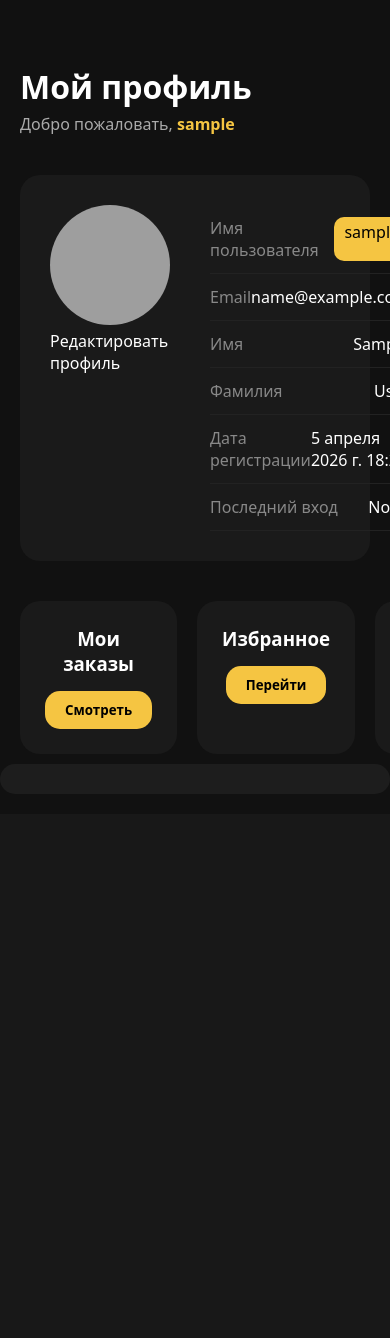
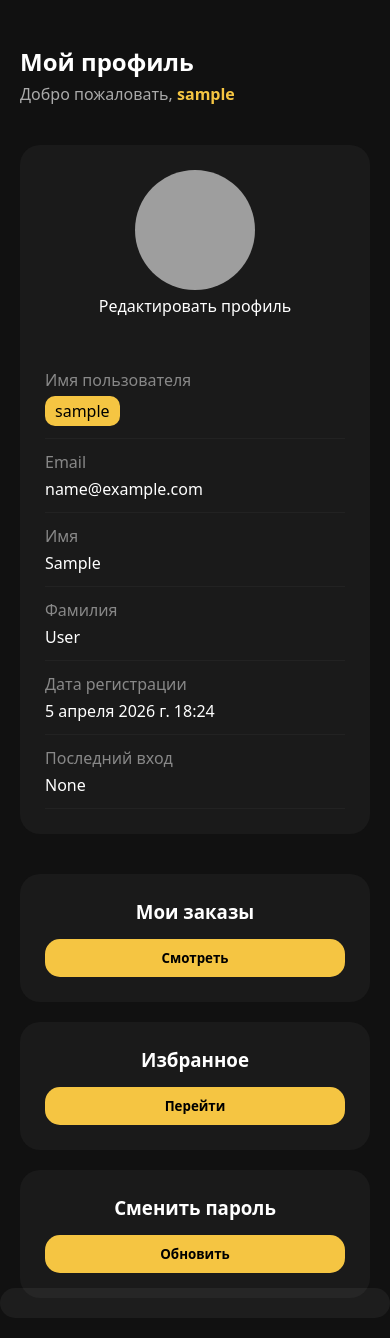
Before and after one commit to Kyle-Butler01/CoffeeApp, a Django app: page /users/profile/ in a window 390 px wide. Shown: the part 73-1411 px from the top of the page. Before the commit the page ends 802 px from the top, so only its background shows below. Run offline with Django 5.2, Linux system fonts and the light colour scheme; the visitor is signed in with stand-in values (Sample User, id 1); grey boxes are pictures that could not be loaded.

Commit message:
Add mobile version

```diff
--- a/webstore/main/static/main/style.css
+++ b/webstore/main/static/main/style.css
@@ -751,3 +751,85 @@ input[type="file"] {
 .btn-submit:hover {
     opacity: 0.85;
 }
+
+/* ===== MOBILE VERSION ===== */
+
+@media (max-width: 768px) {
+
+    .profile-container {
+        margin: 40px auto;
+    }
+
+    .profile-title {
+        font-size: 24px;
+    }
+
+    .profile-card {
+        flex-direction: column;
+        align-items: center;
+        text-align: center;
+        padding: 25px;
+    }
+
+    .profile-info {
+        width: 100%;
+    }
+
+    .info-row {
+        flex-direction: column;
+        align-items: flex-start;
+        gap: 5px;
+        text-align: left;
+    }
+
+    .profile-actions {
+        flex-direction: column;
+    }
+
+    .action-card {
+        width: 100%;
+    }
+
+    .action-card button {
+        width: 100%;
+    }
+}
+
+/* ===== MOBILE VERSION ===== */
+
+@media (max-width: 768px) {
+
+    .edit-container {
+        margin: 40px auto;
+    }
+
+    .edit-title {
+        font-size: 24px;
+        text-align: center;
+    }
+
+    .edit-subtitle {
+        text-align: center;
+    }
+
+    .edit-card {
+        padding: 25px;
+    }
+
+    .edit-buttons {
+        flex-direction: column;
+        gap: 15px;
+    }
+
+    .btn-submit {
+        width: 100%;
+    }
+
+    .btn-back {
+        text-align: center;
+    }
+
+    input[type="file"] {
+        width: 100%;
+    }
+}
--- a/webstore/main/templates/main/base.html
+++ b/webstore/main/templates/main/base.html
@@ -2,6 +2,7 @@
 <!DOCTYPE html>
 <html lang="ru">
 <head>
+    <meta name="viewport" content="width=device-width, initial-scale=1.0">
     <meta charset="UTF-8">
     <title>{% block title %}My Site{% endblock %}</title>
     <meta name="viewport" content="width=device-width, initial-scale=1.0">
```
